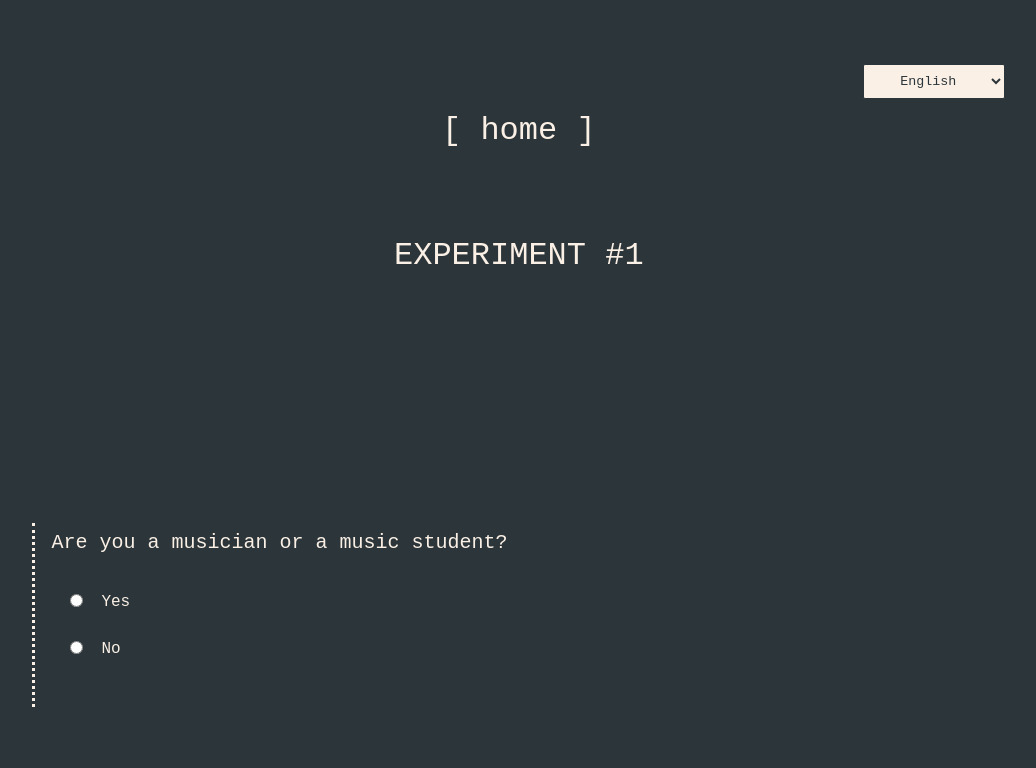
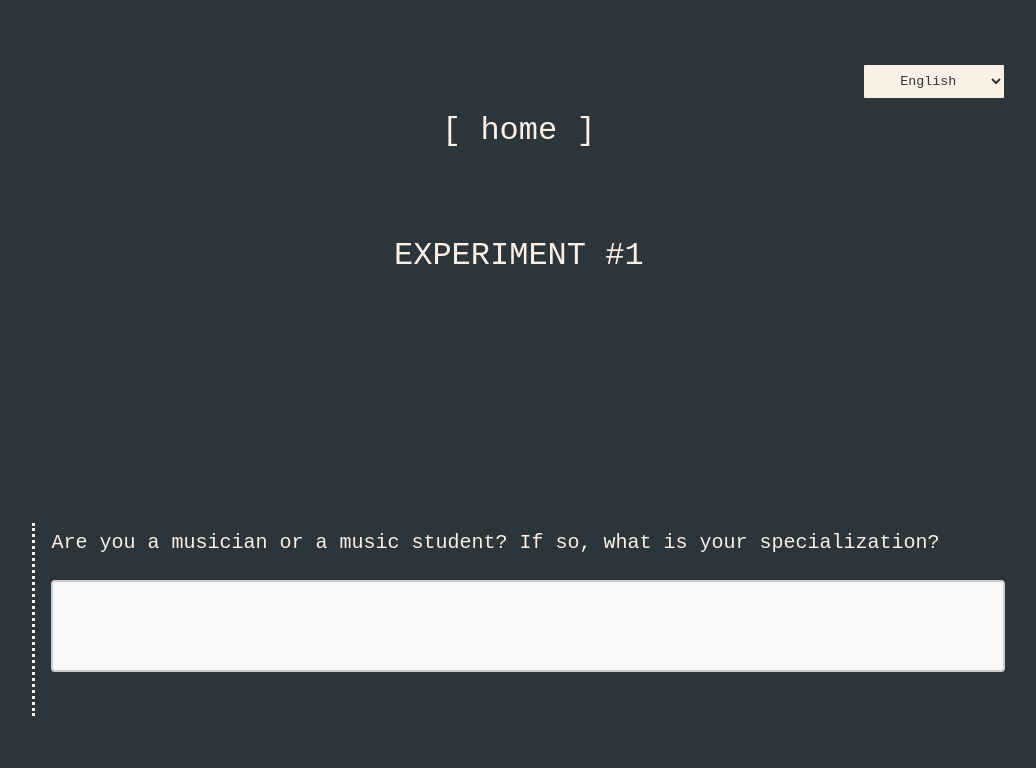
Before and after one commit to janmachalski/fonoteka.org, a plain HTML site: page badania/barberpole/index.html in a window 1280 px wide. Shown: the top 768 px of the page, without its empty margins (70-1106 px from the left). Drawn offline with Linux system fonts and the light colour scheme.

Commit message:
Update index.html
Added an open field to the "are you a musician" question.

```diff
--- a/badania/barberpole/index.html
+++ b/badania/barberpole/index.html
@@ -1,5 +1,5 @@
 <!DOCTYPE html>
-<!-- v2024_06_29 Jan Machalski-->
+<!-- v2024_07_19 Jan Machalski-->
 <html lang="pl-PL">
 <head>
 
@@ -53,29 +53,12 @@
 
 
 
-           <div class="sekcjaKwestionariusza">
+            <div class="sekcjaKwestionariusza">
                 <h2>
-                    <div class="english">Are you a musician or a music student?</div>
-                    <div class="polski">Czy jesteś muzykiem lub uczniem szkoły muzycznej?</div>
+                    <div class="english">Are you a musician or a music student? If so, what is your specialization?</div>
+                    <div class="polski">Czy jesteś muzykiem lub uczniem szkoły muzycznej? Jeżeli tak, jaka jest Twoja specjalizacja?</div>
                 </h2>
-                  <div>
-                    <fieldset>
-                    <input required type="radio" id="badanie_czyjestesmuzykiem_odpowiedz_tak" name="czy_jestes_muzykiem" value="Tak"/>
-                      <label for="badanie_czyjestesmuzykiem_odpowiedz_tak" class="radiolabel">
-                          <div class="english">Yes</div>
-                          <div class="polski">Tak</div>
-                      </label>
-                    </fieldset>
-                  </div>
-                  <div>
-                    <fieldset>
-                    <input type="radio" id="badanie_czyjestesmuzykiem_odpowiedz_nie" name="czy_jestes_muzykiem" value="Nie"/>
-                      <label for="badanie_czyjestesmuzykiem_odpowiedz_nie" class="radiolabel">
-                          <div class="english">No</div>
-                          <div class="polski">Nie</div>
-                      </label>
-                    </fieldset>
-                  </div>
+              <textarea required name="czy_jestes_muzykiem" rows="4" class="w-full rounded-md border bg-white shadow border-gray-400 focus:border-indigo-500 "></textarea>
             </div>
             <br>
             <br>
```
